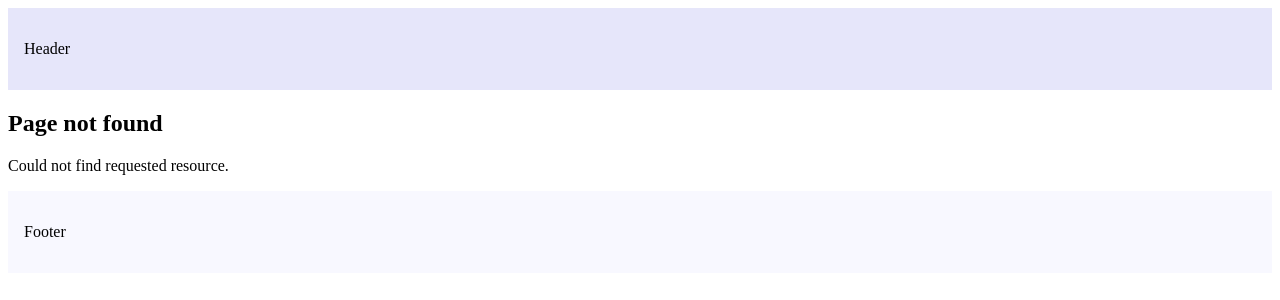
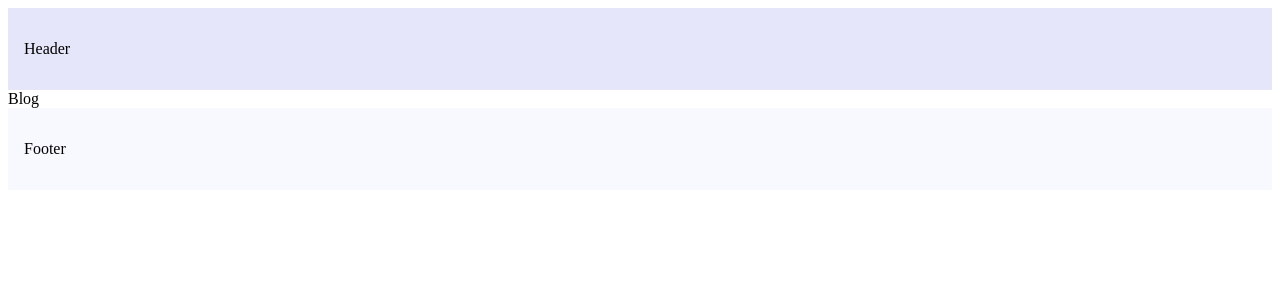
Before and after one commit to rsshonjoydas/nextjs, a Next.js app: page /blog in a window 1280 px wide. Before the commit this address had no page. Shown: the top 300 px of the page. Built offline with nearby package versions, Linux system fonts and the light colour scheme.

Commit message:
loading ui

```diff
--- /dev/null
+++ b/src/app/blog/loading.tsx
@@ -0,0 +1,5 @@
+const Loading = () => {
+  return <h1>Loading...</h1>;
+};
+
+export default Loading;
--- /dev/null
+++ b/src/app/blog/page.tsx
@@ -0,0 +1,5 @@
+const Blog = () => {
+  return <div>Blog</div>;
+};
+
+export default Blog;
```
